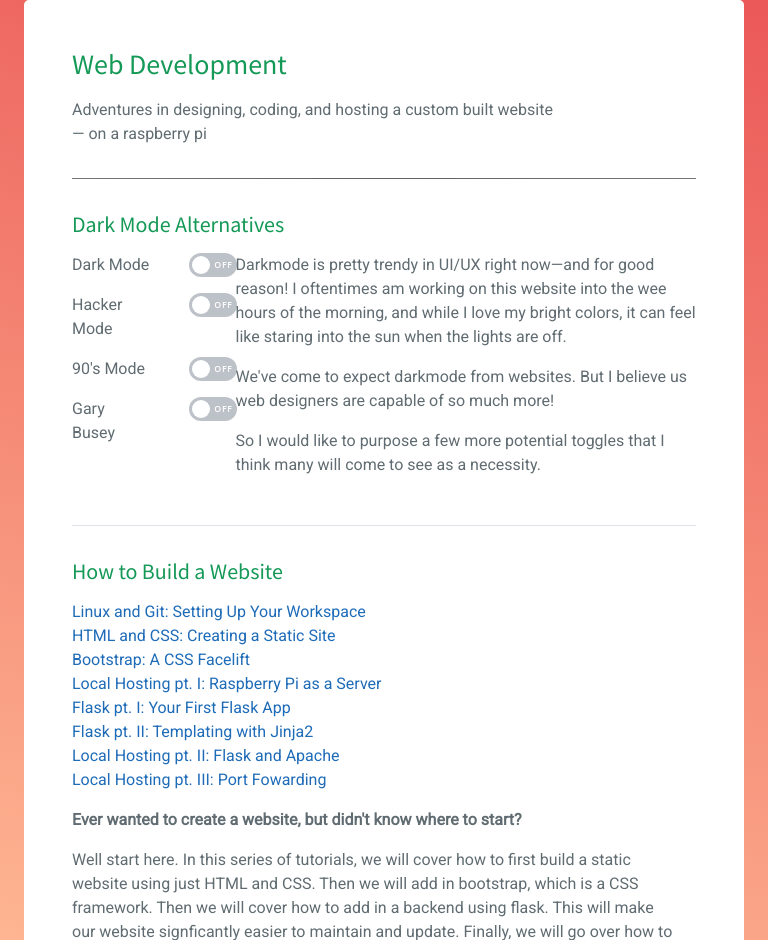
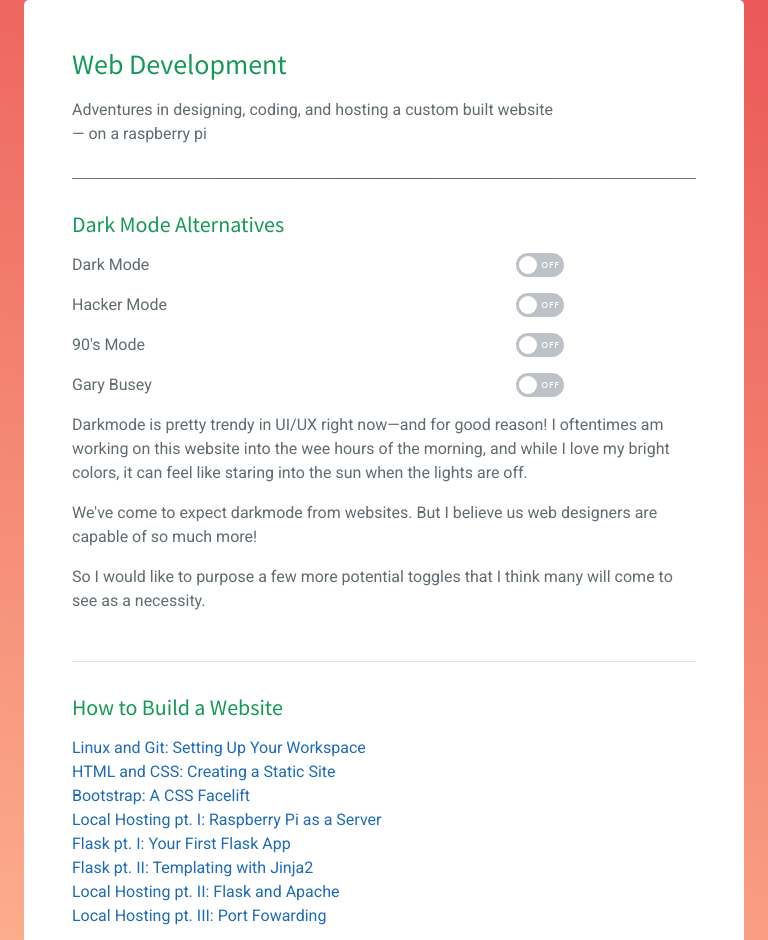
Before and after one commit to corydonbaylor/flask-app, a Flask app: page /webdev in a window 768 px wide. Shown: the part 56-996 px from the top of the page. Run offline with Flask 2, Linux system fonts and the light colour scheme; some libraries are stand-ins or nearby versions.

Commit message:
toggle break fix

```diff
--- a/app/static/custom.css
+++ b/app/static/custom.css
@@ -154,7 +154,19 @@ a {
     margin-left: auto;
 
 }
+@media only screen and (min-width: 576px) and (max-width: 992px) {
+  .break-3 {
+    width: 100% !important;
+    max-width: 100% !important;
+    flex: inherit !important;
+  }
+}
 
+@media only screen and (min-width: 768px) and (max-width: 992px){
+  .container {
+    max-width: 720px;
+  }
+}
 
 @media only screen and (max-width: 576px) {
   .container {
--- a/app/templates/webdev.html
+++ b/app/templates/webdev.html
@@ -17,7 +17,7 @@
 <div class="sub-section">
     <h3>Dark Mode Alternatives</h3>
     <div class="row">
-        <div class="col-sm-3">
+        <div class="col-sm-3 break-3">
             <div class="row">
                 <div class="col-8">
                     <p> Dark Mode </p>
@@ -63,7 +63,7 @@
                 </div>
             </div>
         </div>
-        <div class="col-sm-9" id='toggle_content'>
+        <div class="col-sm-9 break-3" id='toggle_content'>
             <p>
                 Darkmode is pretty trendy in UI/UX right now&mdash;and for good reason! I oftentimes am working on this
                 website into the wee hours of the morning, and while I love my bright colors, it can feel like staring
```
